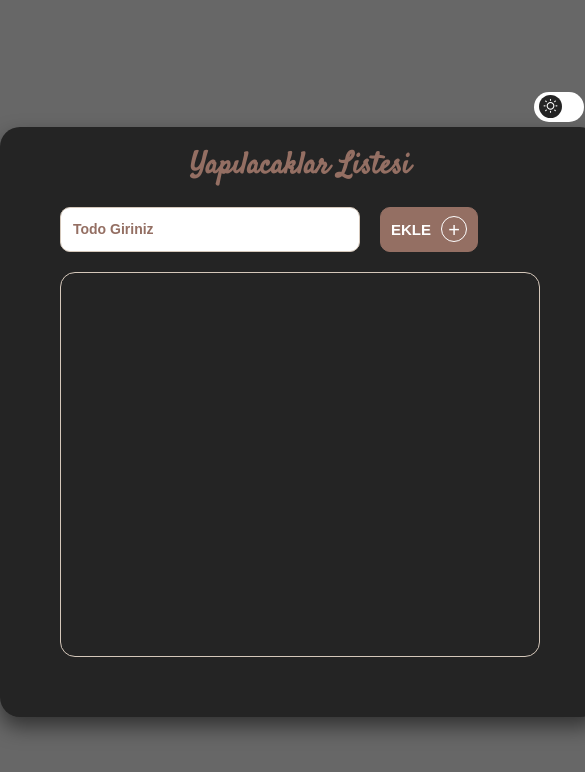
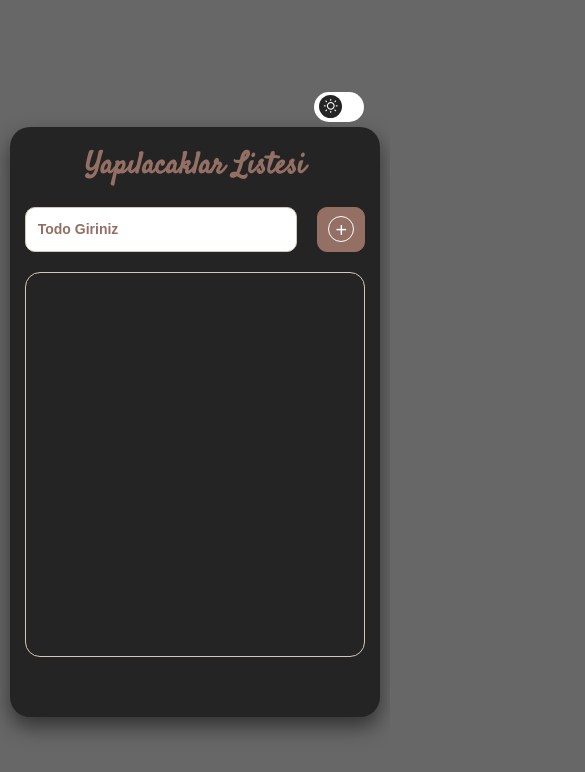
Before and after one commit to mervekabakci/react-todo, a React (Vite) app: page / in a window 390 px wide. Shown: the top 772 px of the page, 585 px wide, since content can reach past the window. Built offline with nearby package versions, Linux system fonts and the light colour scheme.

Commit message:
responsive iyileştirme

```diff
--- a/public/assets/front/css/app.css
+++ b/public/assets/front/css/app.css
@@ -175,6 +175,7 @@ input[type=text]::-webkit-input-placeholder {
 .btnFix .icon {
   width: 26px;
   height: 26px;
+  min-width: 26px;
   display: inline-flex;
   align-items: center;
   justify-content: center;
@@ -297,6 +298,11 @@ input[type=text]::-webkit-input-placeholder {
   padding-top: 20px;
   padding-bottom: 20px;
 }
+@media screen and (max-width: 600px) {
+  .mainBox {
+    width: 95%;
+  }
+}
 
 .addTodoBox {
   display: flex;
@@ -306,6 +312,23 @@ input[type=text]::-webkit-input-placeholder {
   margin: 0 auto;
   padding: 20px 0;
   gap: 20px;
+}
+.addTodoBox input {
+  flex: 1;
+}
+@media screen and (max-width: 991.98px) {
+  .addTodoBox {
+    max-width: initial;
+    width: calc(100% - 30px);
+  }
+}
+@media screen and (max-width: 991.98px) {
+  .addTodoBox .btnFix {
+    min-width: initial;
+  }
+  .addTodoBox .btnFix span:not(.icon) {
+    display: none;
+  }
 }
 
 h1 {
@@ -325,6 +348,12 @@ h1 {
   margin: 0 auto 40px;
   border-radius: 15px;
   padding: 10px;
+}
+@media screen and (max-width: 991.98px) {
+  .todoList {
+    max-width: initial;
+    width: calc(100% - 30px);
+  }
 }
 .todoList::-webkit-scrollbar {
   background-color: var(--fifth);
--- a/public/assets/front/css/sass/components/_list.scss
+++ b/public/assets/front/css/sass/components/_list.scss
@@ -7,6 +7,10 @@
   margin: 0 auto 40px;
   border-radius: 15px;
   padding: 10px;
+  @media screen and (max-width:991.98px) {
+    max-width:initial;
+    width: calc(100% - 30px);
+  }
   &::-webkit-scrollbar{
     background-color: var(--fifth);
     width: 8px;
--- a/public/assets/front/css/sass/components/_main.scss
+++ b/public/assets/front/css/sass/components/_main.scss
@@ -1,7 +1,7 @@
 .mainBox {
   width: 600px;
   background-color: var(--white);
-  background-image: url('../../images/statics/background.png');
+  background-image: url("../../images/statics/background.png");
   background-repeat: no-repeat;
   background-size: cover;
   box-shadow: 0px 10px 20px rgba(0, 0, 0, 0.5);
@@ -11,14 +11,17 @@
   right: 0;
   height: 70vh;
   top: 50%;
-  margin-top:-35vh;
+  margin-top: -35vh;
   display: flex;
   flex-direction: column;
   border-radius: 20px;
   padding-top: 20px;
   padding-bottom: 20px;
+  @media screen and (max-width: 600px) {
+    width: 95%;
   }
-.addTodoBox{
+}
+.addTodoBox {
   display: flex;
   align-items: center;
   max-width: 80%;
@@ -26,8 +29,25 @@
   margin: 0 auto;
   padding: 20px 0;
   gap: 20px;
+  input{
+    flex: 1;
   }
-h1{
+  @media screen and (max-width: 991.98px) {
+    max-width: initial;
+    width: calc(100% - 30px);
+  }
+  .btnFix {
+    @media screen and (max-width: 991.98px) {
+      min-width: initial;
+      span {
+        &:not(.icon) {
+          display: none;
+        }
+      }
+    }
+  }
+}
+h1 {
   font-family: "Satisfy", cursive;
   text-align: center;
   font-size: 30px;
--- a/public/assets/front/css/sass/forms/_buttons.scss
+++ b/public/assets/front/css/sass/forms/_buttons.scss
@@ -17,6 +17,7 @@
     .icon{
         width: 26px;
         height: 26px;
+        min-width: 26px;
         display: inline-flex;
         align-items: center;
         justify-content: center;
```
Also changed, not shown: public/assets/front/css/app.min.css. Lines whose indentation alone changed are shown as unchanged.
